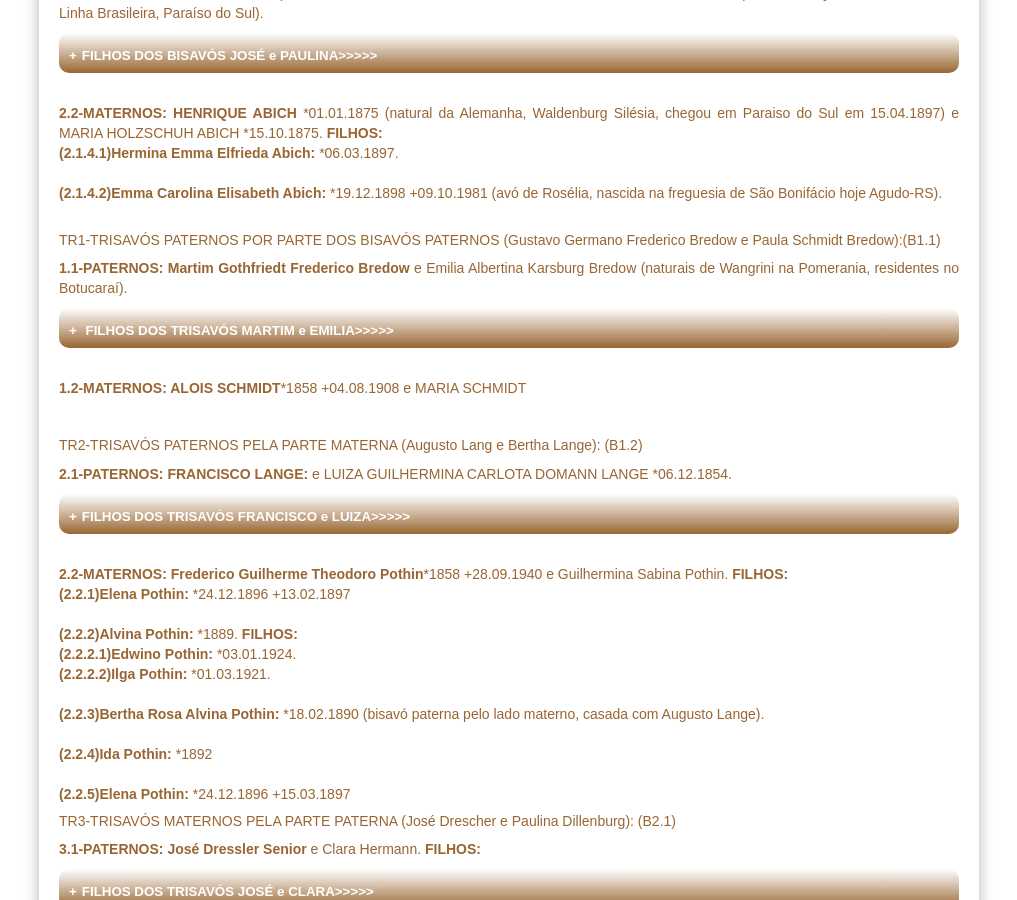
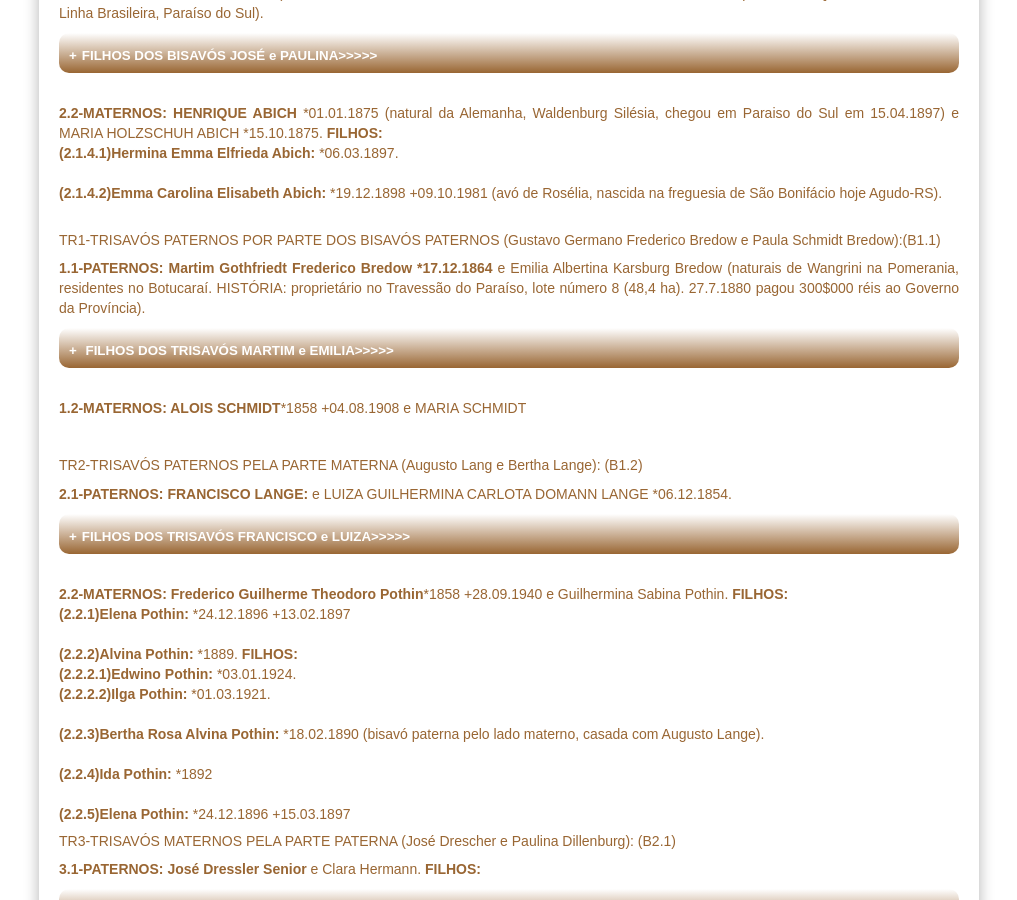
Before and after one commit to claudiovargas1955/claudiovargas1955.github.io, a Jekyll site: the page built from _pages/arvore-genealogica-de-roselia-renita-bredow.html, in a window 1280 px wide and 900 px high, scrolled down 2175 px. Shown: the whole window, without its empty margins (131-1148 px from the left). Built offline with Jekyll 4.4.1, drawn with Linux system fonts in a browser that asks for light colours; some web fonts are replaced.

Commit message:
Update arvore-genealogica-de-roselia-renita-bredow.html

```diff
--- a/_pages/arvore-genealogica-de-roselia-renita-bredow.html
+++ b/_pages/arvore-genealogica-de-roselia-renita-bredow.html
@@ -291,8 +291,9 @@ Agudo-RS).<br><br></p>
 
 
 <p><h5>TR1-TRISAVÓS PATERNOS POR PARTE DOS BISAVÓS PATERNOS</b> (Gustavo Germano Frederico Bredow e Paula Schmidt Bredow):(B1.1)</h5>
-<p><b>1.1-PATERNOS: Martim Gothfriedt Frederico Bredow </b>e Emilia Albertina Karsburg Bredow (naturais de Wangrini na Pomerania, residentes no
-Botucaraí).
+<p><b>1.1-PATERNOS: Martim Gothfriedt Frederico Bredow *17.12.1864 </b>e Emilia Albertina Karsburg Bredow (naturais de Wangrini na
+Pomerania, residentes no Botucaraí. HISTÓRIA: proprietário no Travessão do Paraíso, lote número 8 (48,4 ha). 27.7.1880 pagou 300$000 réis
+ao Governo da Província).
 <details><summary><b> FILHOS DOS TRISAVÓS MARTIM e EMILIA>>>>></summary></b><br/>
 <p><b>(1.1.1)Holdina Guilhermina Florentina Bredow: </b> *17.10.1869 (casou em 22.08.1890 com Conrado Luiz Guilherme *09.08.1864 filho
 de João Jorge Wilhelm e Eisabetha Klippel).<br><br>
```
